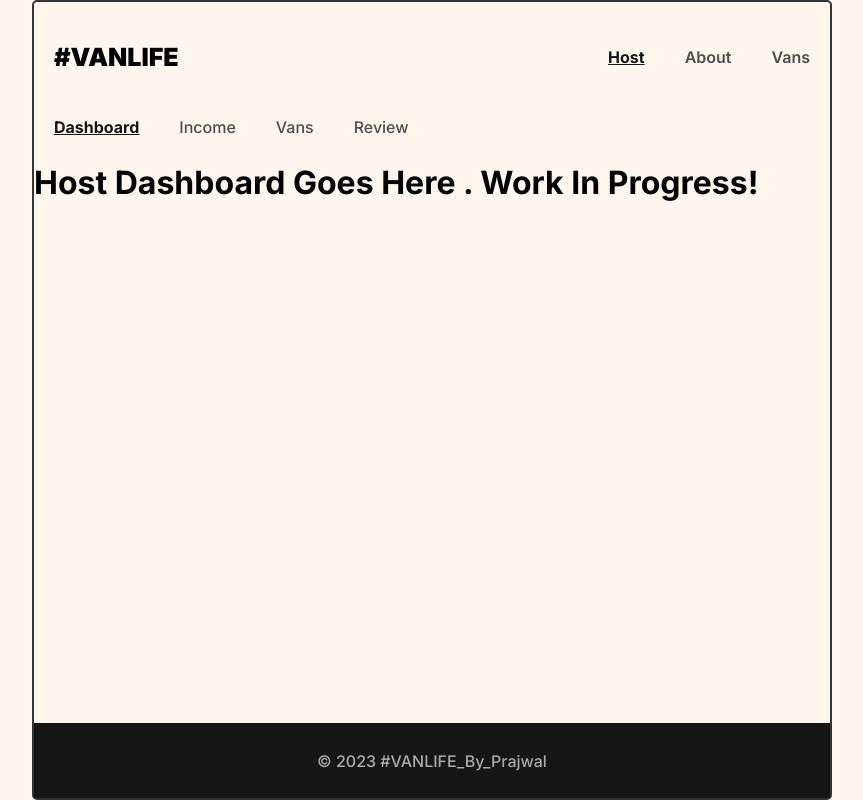
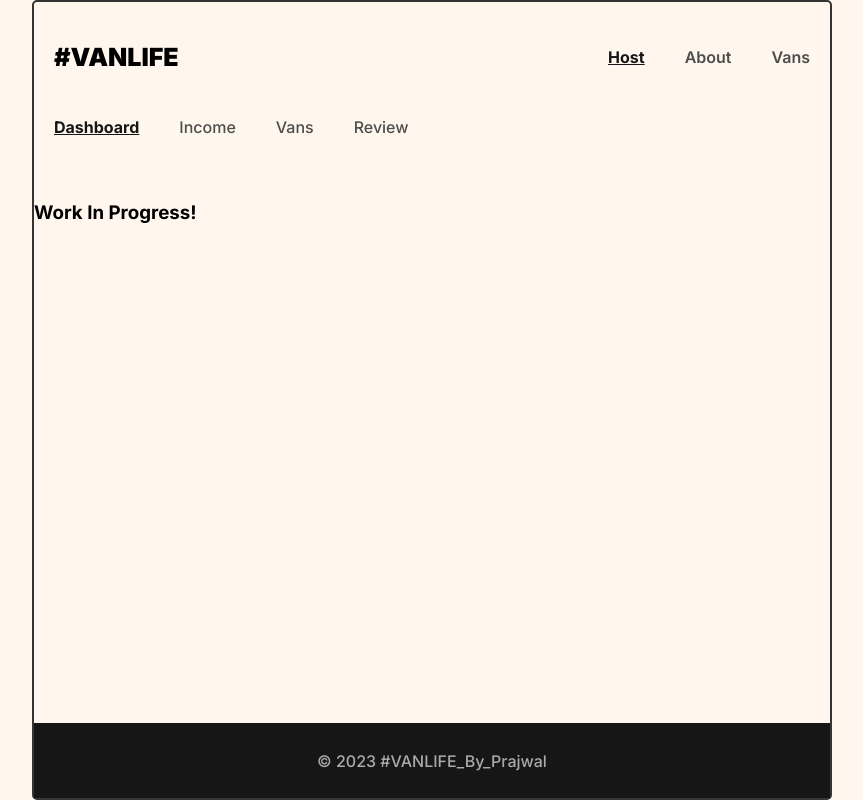
Before and after one commit to prajwl-dh/van-rental-app, a React (Vite) app: page /host in a window 1280 px wide. Shown: the whole page, without its empty margins (208-1071 px from the left). Built offline with nearby package versions, Linux system fonts and the light colour scheme; what miragejs would draw is missing.

Commit message:
Update host pages with work in progress message

```diff
--- a/src/pages/host/HostDashboard.jsx
+++ b/src/pages/host/HostDashboard.jsx
@@ -3,7 +3,9 @@ import React from "react";
 export default function HostDashboard(){
     return(
         <div>
-            <h1>Host Dashboard Goes Here . Work In Progress!</h1>
+            <br />
+            <br />
+            <h3>   Work In Progress!</h3>
         </div>
     )
 }
--- a/src/pages/host/HostIncome.jsx
+++ b/src/pages/host/HostIncome.jsx
@@ -3,7 +3,9 @@ import React from "react";
 export default function HostIncome(){
     return(
         <div>
-            <h1>Host Income Goes Here. Work In Progress!</h1>
+            <br />
+            <br />
+            <h3>   Work In Progress!</h3>
         </div>
     )
 }
--- a/src/pages/host/HostReview.jsx
+++ b/src/pages/host/HostReview.jsx
@@ -3,7 +3,9 @@ import React from "react";
 export default function HostReview(){
     return(
         <div>
-            <h1>Host Review Goes Here. Work In Progress!</h1>
+            <br />
+            <br />
+            <h3>   Work In Progress!</h3>
         </div>
     )
 }
```
